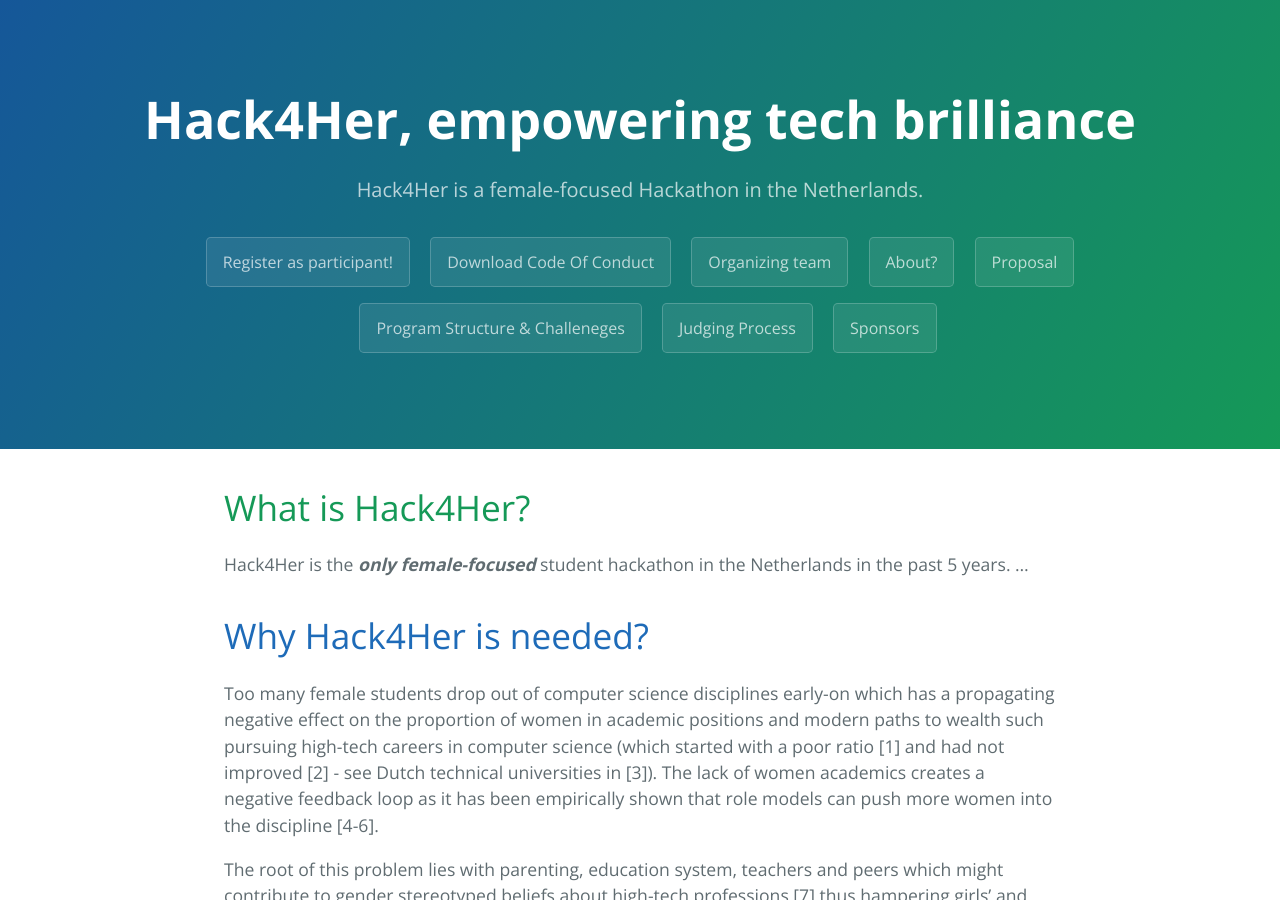
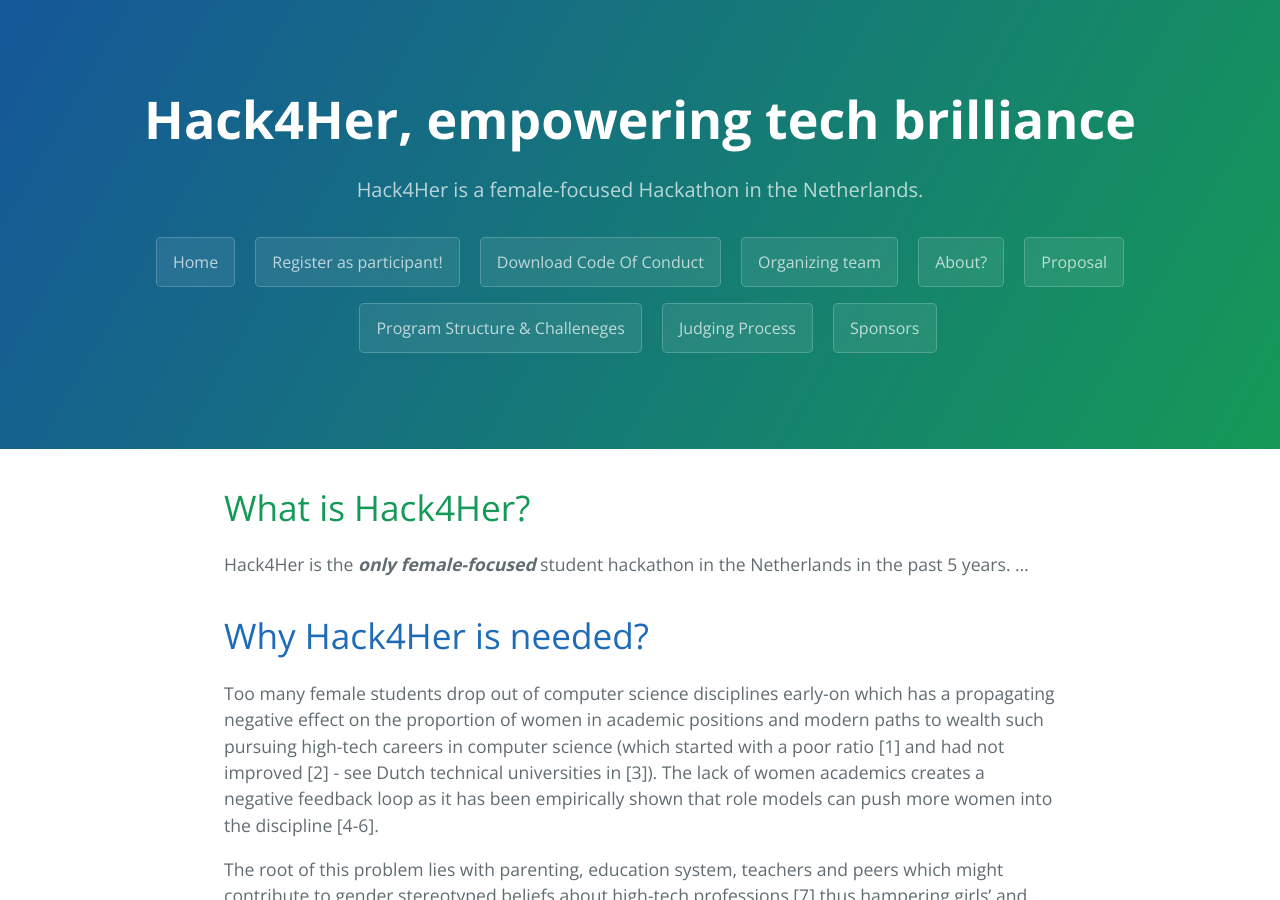
Before and after one commit to hack4her/hack4her.github.io, a Jekyll site: the page built from index.md, in a window 1280 px wide and 900 px high. Built offline with Jekyll 4.4.1, drawn with Linux system fonts in a browser that asks for light colours.

Commit message:
Update default.html

```diff
--- a/_layouts/default.html
+++ b/_layouts/default.html
@@ -22,6 +22,7 @@
         <a href="{{ site.github.repository_url }}" class="btn">View on GitHub</a>
       {% endif %}
       {% if site.show_downloads %}
+        <a href="/" class="btn">Home</a>
         <a href="https://forms.gle/8bSbfXUKwUAo9GhC9" class="btn">Register as participant!</a>
         <!-- <a href="{{  }}" class="btn">Read more about participating</a> -->
         <a href="assets/H4HRules.pdf" class="btn">Download Code Of Conduct</a>
```
